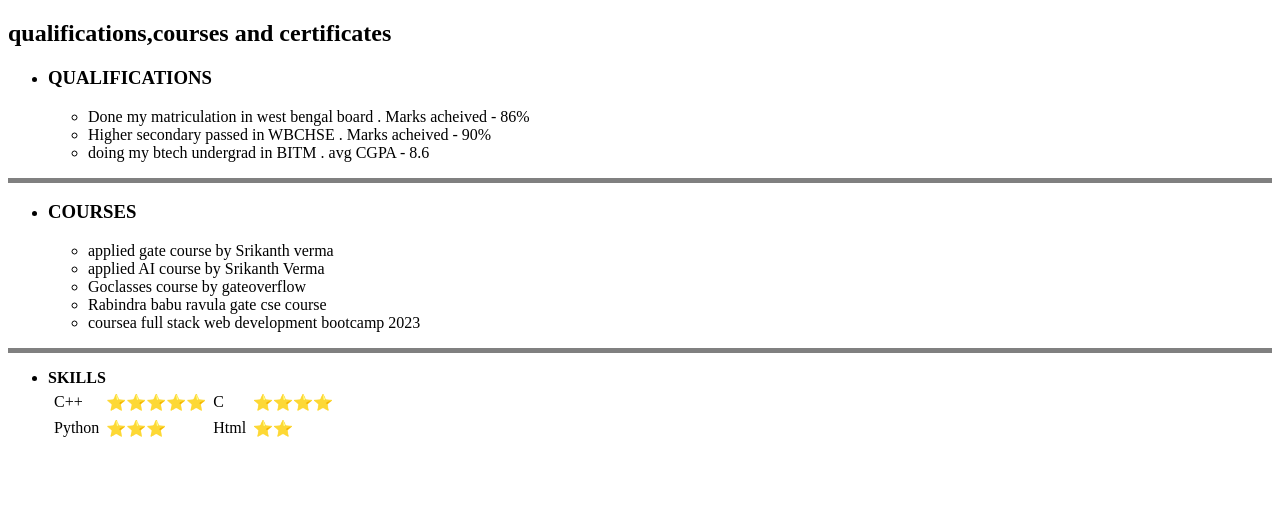
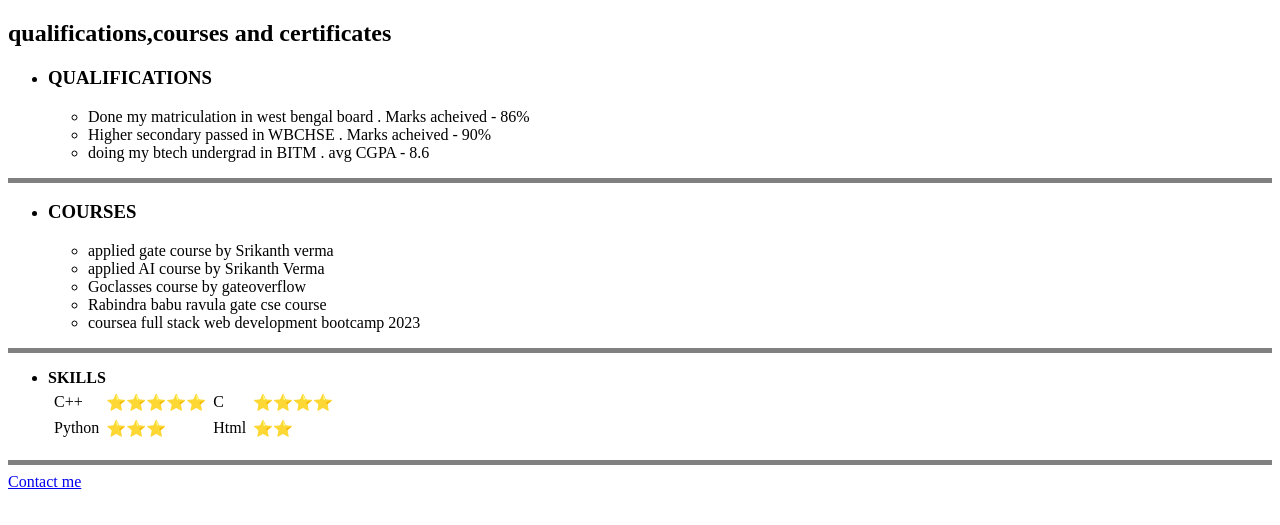
Before and after one commit to kickassakash/basic_cv_website_using_only_html, a plain HTML site: page index.html in a window 1280 px wide. Shown: the part 237-762 px from the top of the page. Drawn offline with Linux system fonts and the light colour scheme.

Commit message:
Update index.html

```diff
--- a/index.html
+++ b/index.html
@@ -59,6 +59,8 @@
             </table>
         </li>
     </ul>
+    <hr size = 5 noshade>
+    <a href="contact.html">Contact me</a>
 
 </body>
 </html>
```
